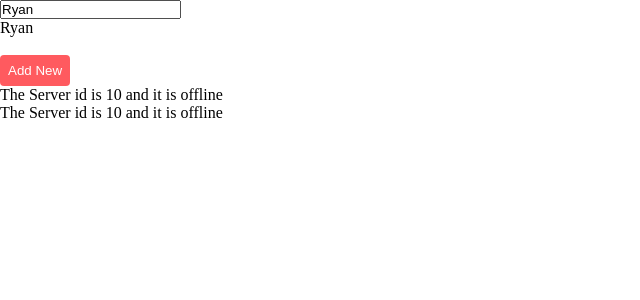
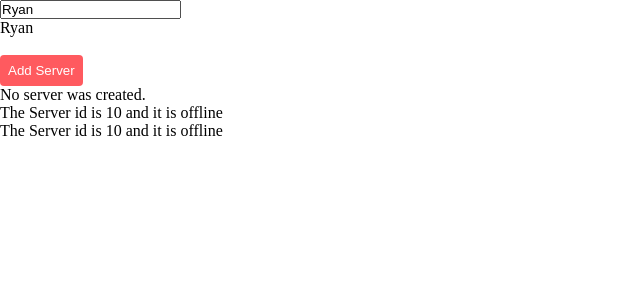
Before and after one commit to ryanwpb/angular-tutorial, an Angular app: page / in a window 1280 px wide. Shown: the top 300 px of the page, without its empty margins (0-640 px from the left). Built offline with nearby package versions, Linux system fonts and the light colour scheme.

Commit message:
Working with event binding.

```diff
--- a/src/app/servers/servers.component.html
+++ b/src/app/servers/servers.component.html
@@ -1,3 +1,10 @@
-<button class="btn btn-primary" [disabled]="!allowNewServer">Add New</button>
+<button
+  class="btn btn-primary"
+  [disabled]="!allowNewServer"
+  (click)="onCreateServer()"
+>
+  Add Server
+</button>
+<p [innerText]="serverCreationStatus"></p>
 <app-server></app-server>
 <app-server></app-server>
--- a/src/app/servers/servers.component.ts
+++ b/src/app/servers/servers.component.ts
@@ -7,6 +7,7 @@ import { Component, OnInit } from '@angular/core';
 })
 export class ServersComponent implements OnInit {
   allowNewServer = false;
+  serverCreationStatus = 'No server was created.';
   constructor() {
     setTimeout(() => {
       this.allowNewServer = true;
@@ -14,4 +15,8 @@ export class ServersComponent implements OnInit {
   }
 
   ngOnInit(): void {}
+
+  onCreateServer() {
+    this.serverCreationStatus = 'Server was created.';
+  }
 }
--- a/src/styles.css
+++ b/src/styles.css
@@ -8,13 +8,14 @@
 :root {
   --btn-background: #ff5a5f;
   --btn-color: #fff;
+  --btn-primary-border: #ff5a5f;
 }
 
 .btn.btn-primary {
   padding: 0.5rem;
   background-color: var(--btn-background);
   color: var(--btn-color);
-  border: crimson;
+  border: var(--btn-primary-border);
   border-radius: 0.25rem;
 }
 
```
